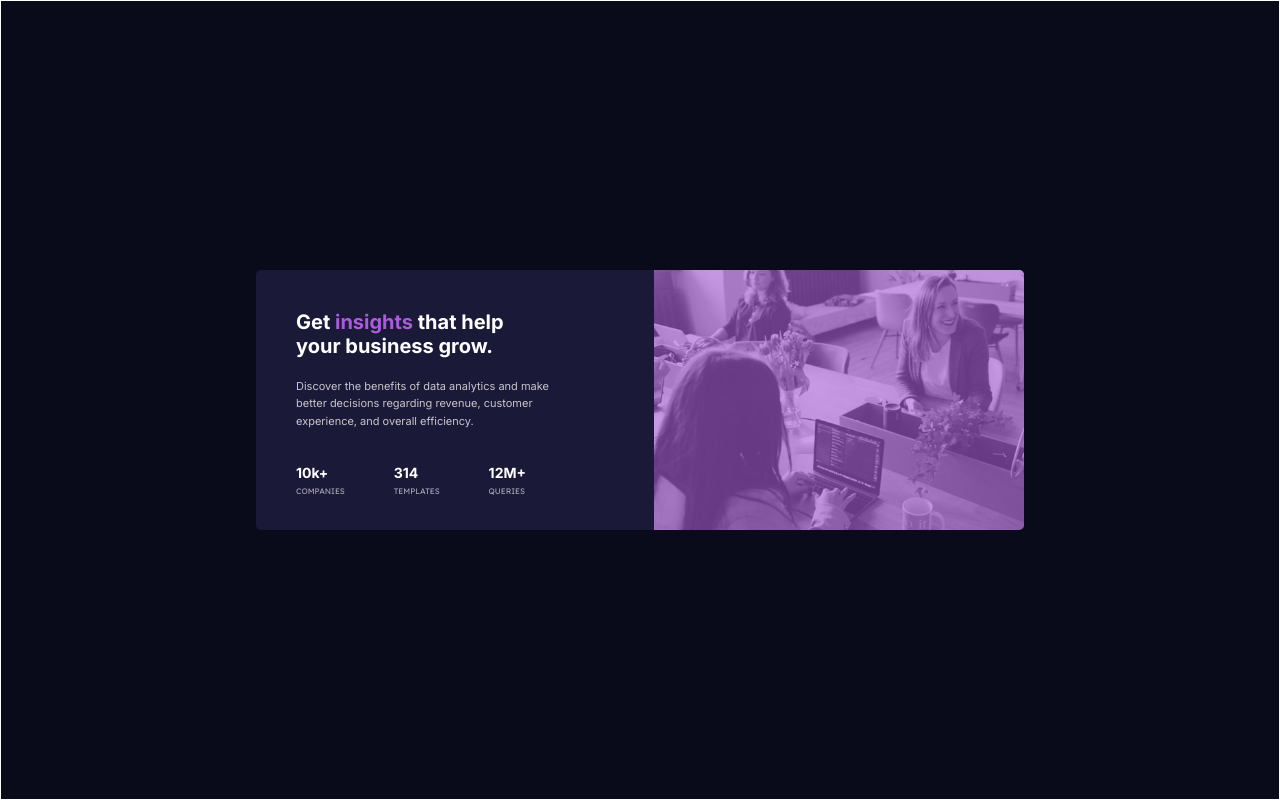
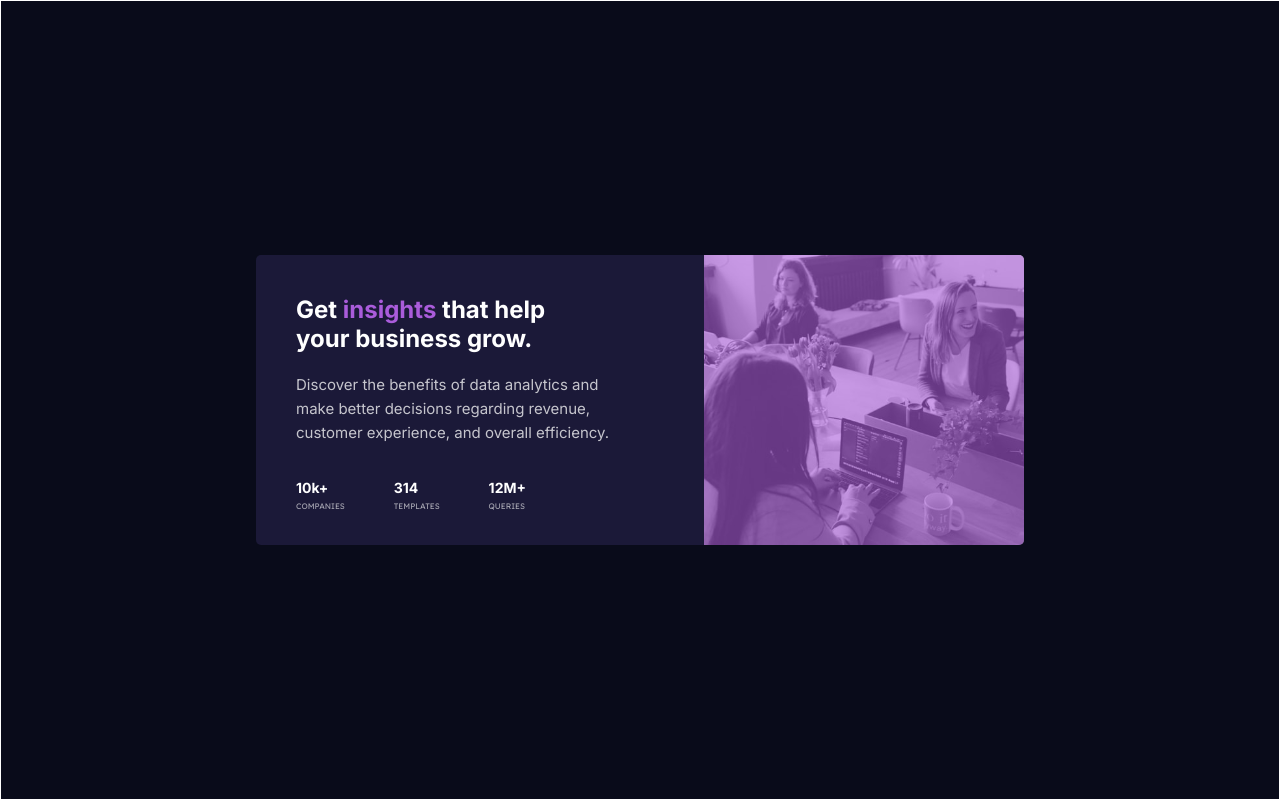
Before and after one commit to saira512dev/frontEndChallenge_3, a plain HTML site: page index.html in a window 1280 px wide. Drawn offline with Linux system fonts and the light colour scheme.

Commit message:
font size increased

```diff
--- a/scss/style.scss
+++ b/scss/style.scss
@@ -133,13 +133,13 @@ main {
     text-align: left;
 
     h1 {
-      font-size: 20px;
+      font-size: 24px;
       margin: 10px 20px;
       padding-right: 90px;
     }
 
     p {
-      font-size: 11px;
+      font-size: 15px;
       margin: 10px 20px;
       padding-right: 70px;
     }
```
Also changed, not shown: css/style.css.
